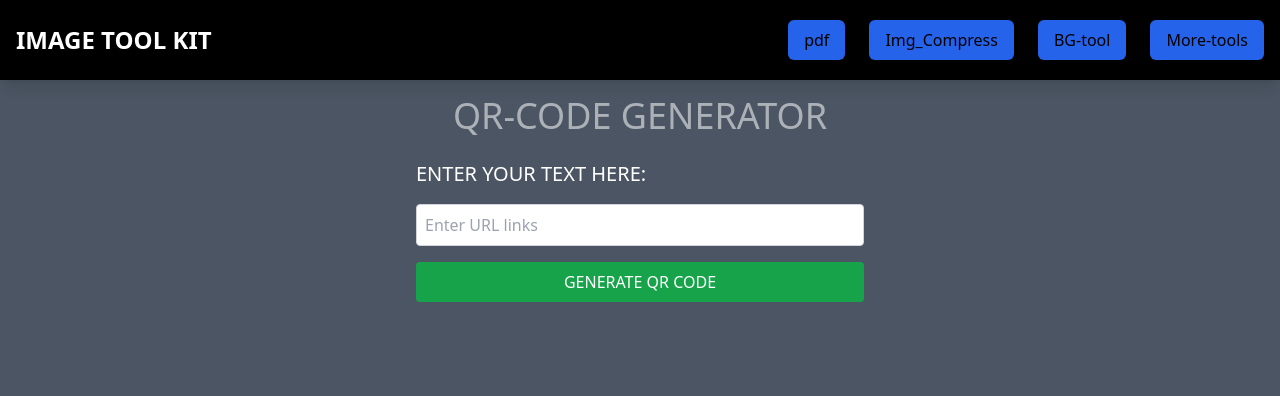
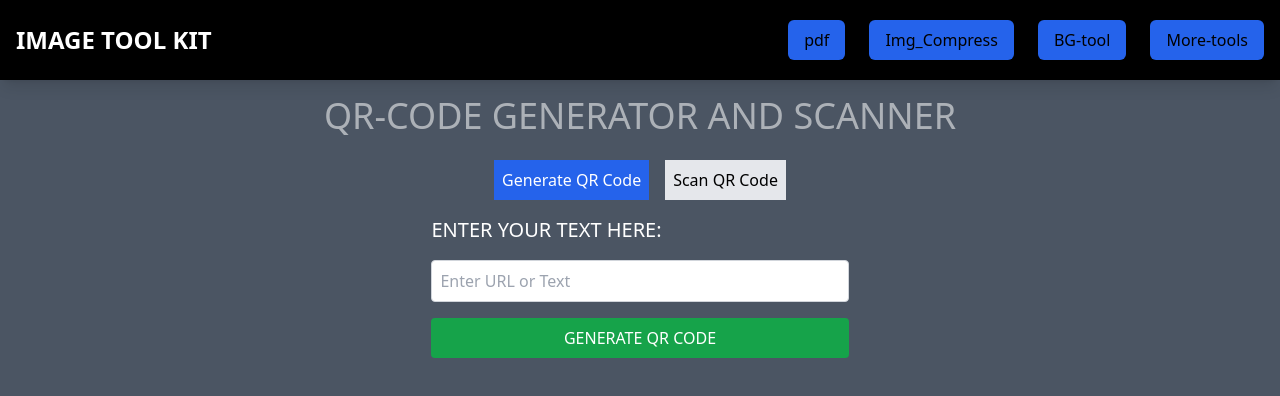
Before and after one commit to yash-io/Image-editor-Mini-project-, a React (Vite) app: page / in a window 1280 px wide. Both pictures are taken after a click on the item "More-tools". Shown: the top 396 px of the page. Built offline with nearby package versions, Linux system fonts and the light colour scheme.

Commit message:
added scan option in qrgen

```diff
--- a/src/qr-gen.jsx
+++ b/src/qr-gen.jsx
@@ -1,9 +1,13 @@
-import React, { useState } from 'react';
+import React, { useState, useRef, useEffect } from 'react';
 import QRCode from 'qrcode.react';
+import { Html5QrcodeScanner } from 'html5-qrcode';
 
 const QR_GEN = () => {
   const [link, setLink] = useState('');
   const [generatedQR, setGeneratedQR] = useState(null);
+  const [qrResult, setQrResult] = useState('');
+  const [isGenerating, setIsGenerating] = useState(true); // State to toggle between generating and scanning
+  const scannerRef = useRef(null); // Ref to store Html5QrcodeScanner instance
 
   const handleSubmit = (e) => {
     e.preventDefault();
@@ -14,7 +18,6 @@ const QR_GEN = () => {
     const qrCanvas = document.getElementById('qrCode');
     const qrCodeSize = qrCanvas.width;
     const padding = 20; // Add padding around the QR code
-
 
     const offscreenCanvas = document.createElement('canvas');
     offscreenCanvas.width = qrCodeSize + padding * 2;
@@ -40,16 +43,62 @@ const QR_GEN = () => {
     document.body.removeChild(downloadLink);
   };
 
+  useEffect(() => {
+    if (!isGenerating) {
+      setTimeout(() => {
+        scannerRef.current = new Html5QrcodeScanner(
+          "qr-reader", { fps: 10, qrbox: 250 }
+        );
+        scannerRef.current.render(
+          (decodedText) => {
+            setQrResult(decodedText);
+            setIsGenerating(true); // Stop scanning after successful scan
+          },
+          (error) => {
+            console.warn("QR Code scanning failed. Reason: ", error);
+          }
+        );
+      }, 100); // Add a slight delay before initializing the scanner
+    } else {
+      if (scannerRef.current) {
+        scannerRef.current.clear().catch(err => console.error("Failed to clear QR Code scanner. ", err));
+        scannerRef.current = null;
+      }
+    }
+  }, [isGenerating]);
+
   return (
     <div className="bg-gray-600 min-h-screen flex flex-col items-center p-4">
-      <h1 className="text-white text-4xl mb-6 animate-pulse">QR-CODE GENERATOR</h1>
+      <h1 className="text-white text-4xl mb-6 animate-pulse">QR-CODE GENERATOR AND SCANNER</h1>
+      <div className="flex justify-center mb-4">
+        <button
+          onClick={() => {
+            setIsGenerating(true);
+            setQrResult(''); // Clear QR result when switching modes
+          }}
+          className={`p-2 mx-2 ${isGenerating ? 'bg-blue-600 text-white' : 'bg-gray-200'}`}
+        >
+          Generate QR Code
+        </button>
+        <button
+          onClick={() => {
+            setIsGenerating(false);
+            setGeneratedQR(null); // Clear generated QR when switching modes
+          }}
+          className={`p-2 mx-2 ${!isGenerating ? 'bg-blue-600 text-white' : 'bg-gray-200'}`}
+        >
+          Scan QR Code
+        </button>
+      </div>
+      {isGenerating ? (
+        <div className="flex flex-col items-center">
           <form onSubmit={handleSubmit} className="w-full max-w-md">
             <h2 className="text-white text-xl mb-4">ENTER YOUR TEXT HERE:</h2>
             <input
               type="text"
               name="link-data"
               id="link-data"
-          placeholder="Enter URL links"
+              placeholder="Enter URL or Text"
               value={link}
               onChange={(e) => setLink(e.target.value)}
               required
@@ -83,6 +132,14 @@ const QR_GEN = () => {
             )}
           </div>
         </div>
+      ) : (
+        <div className="w-full max-w-md">
+          <h2 className="text-white text-xl mb-4">QR Code Scanner</h2>
+          <div id="qr-reader" style={{ width: '100%' }}></div>
+          <p className="mt-2 text-white">QR Code Result: {qrResult}</p>
+        </div>
+      )}
+    </div>
   );
 };
 
```
Lines whose indentation alone changed are shown as unchanged.
